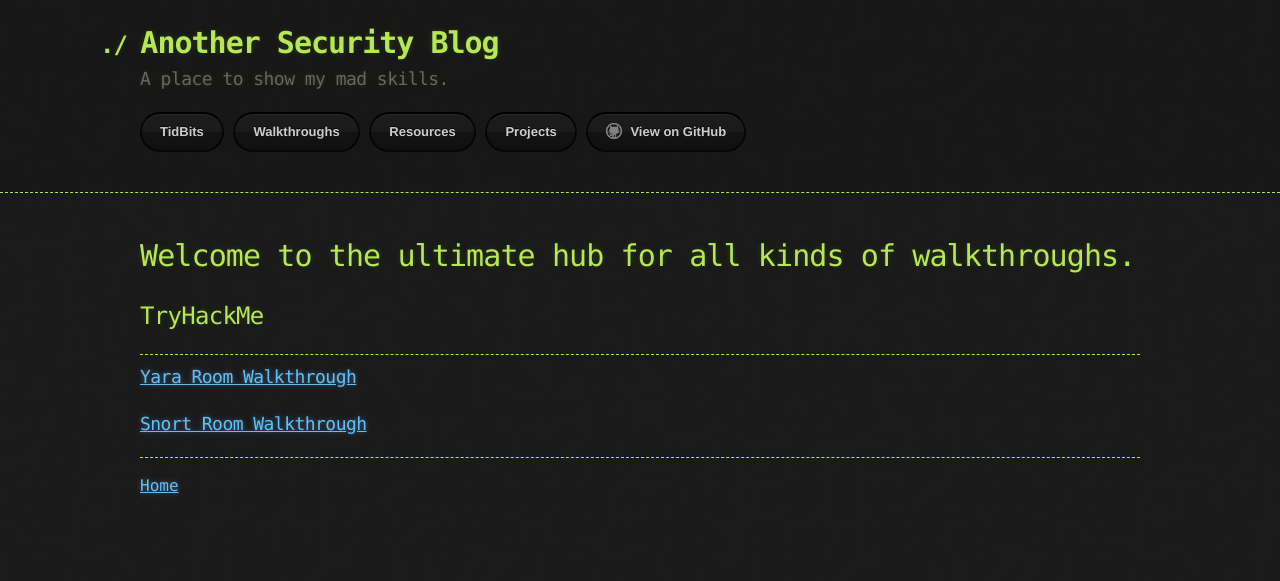
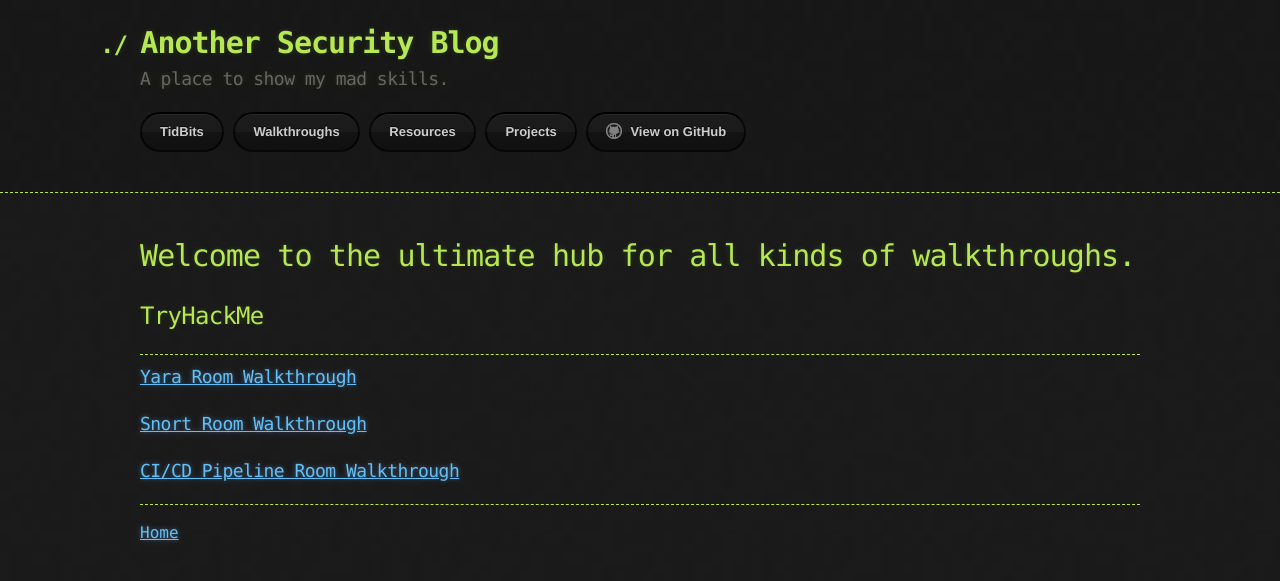
Before and after one commit to CyberCasquatch/cybercasquatch.github.io, a Jekyll site: the page built from Walkthrough-Main.md, in a window 1280 px wide. Shown: the top 581 px of the page. Built offline with Jekyll 4.4.1, drawn with Linux system fonts in a browser that asks for light colours.

Commit message:
Update Walkthrough-Main.md

```diff
--- a/Walkthrough-Main.md
+++ b/Walkthrough-Main.md
@@ -12,6 +12,7 @@
 * * *
 ### [Yara Room Walkthrough](_posts/Walkthroughs/2024-09-03-Yara-Walkthrough.markdown)
 ### [Snort Room Walkthrough](_posts/Walkthroughs/2024-09-03-Snort-Walkthrough.markdown)
+### [CI/CD Pipeline Room Walkthrough](_posts/Walkthroughs/2024-04-06-CI-CD-Pipeline.md)
 
 * * *
 [Home](./index.md)
```
